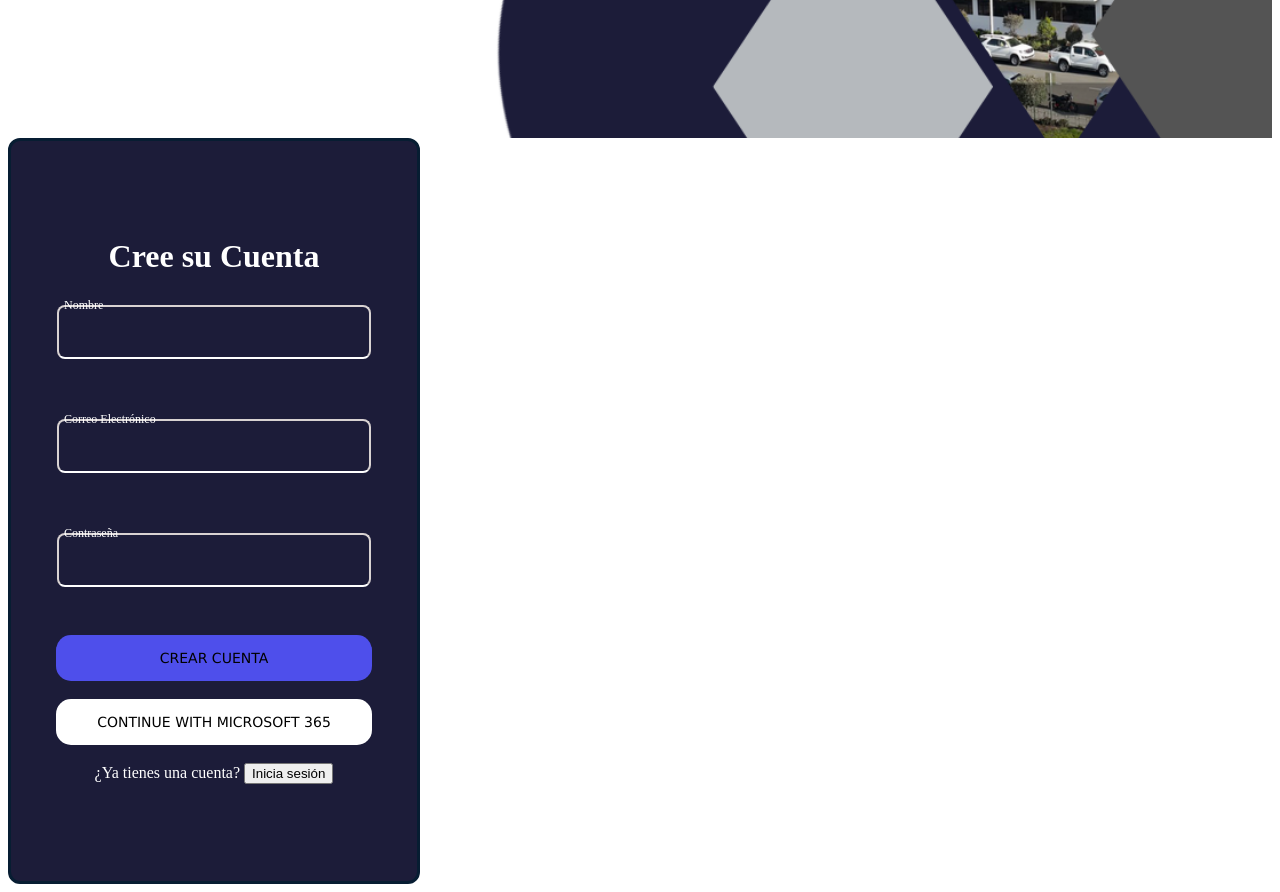
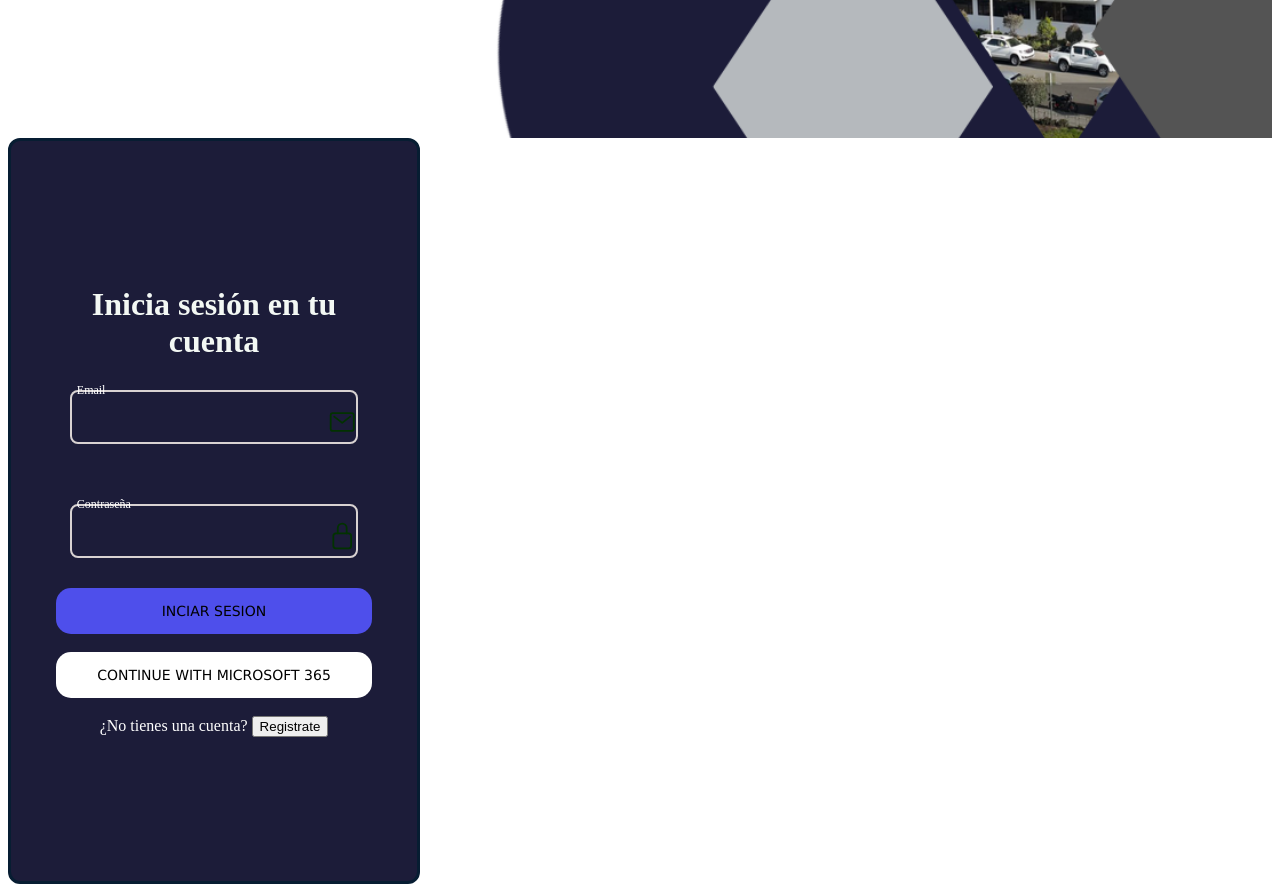
Before and after one commit to WADEPAR621/ReservasLaboratorios, a React (Vite) app in the folder frontend-vite/: page / in a window 1280 px wide. Shown: the part 620-1512 px from the top of the page. Built offline with nearby package versions, Linux system fonts and the light colour scheme.

Commit message:
estilo escritura login

```diff
--- a/frontend-vite/src/main.tsx
+++ b/frontend-vite/src/main.tsx
@@ -9,6 +9,6 @@ import SingUp from './components/Sing_up.tsx';
 
 ReactDOM.createRoot(document.getElementById('root')!).render(
   <React.StrictMode>
-    <SingUp/>
+    <Login2/>
   </React.StrictMode>,
 )
--- a/frontend-vite/src/styles/Login.css
+++ b/frontend-vite/src/styles/Login.css
@@ -74,7 +74,7 @@ h1.titulo1{
     outline: none;
     font-size: 1em;
     padding: 0 35px 0 5px;
-    color:rgb(0, 0, 0) ;
+    color:rgb(255, 255, 255) ;
 
 }
 
```
